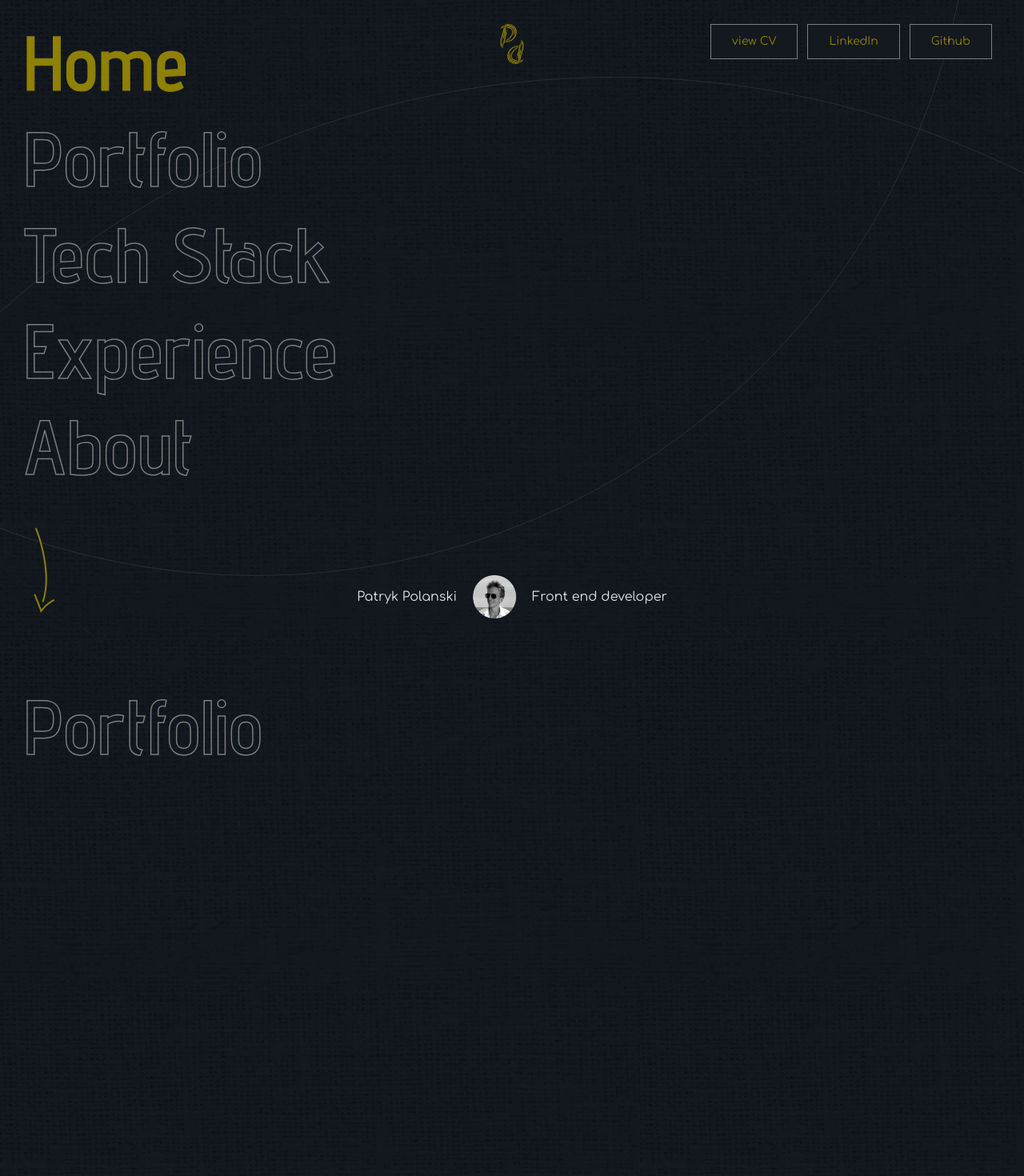
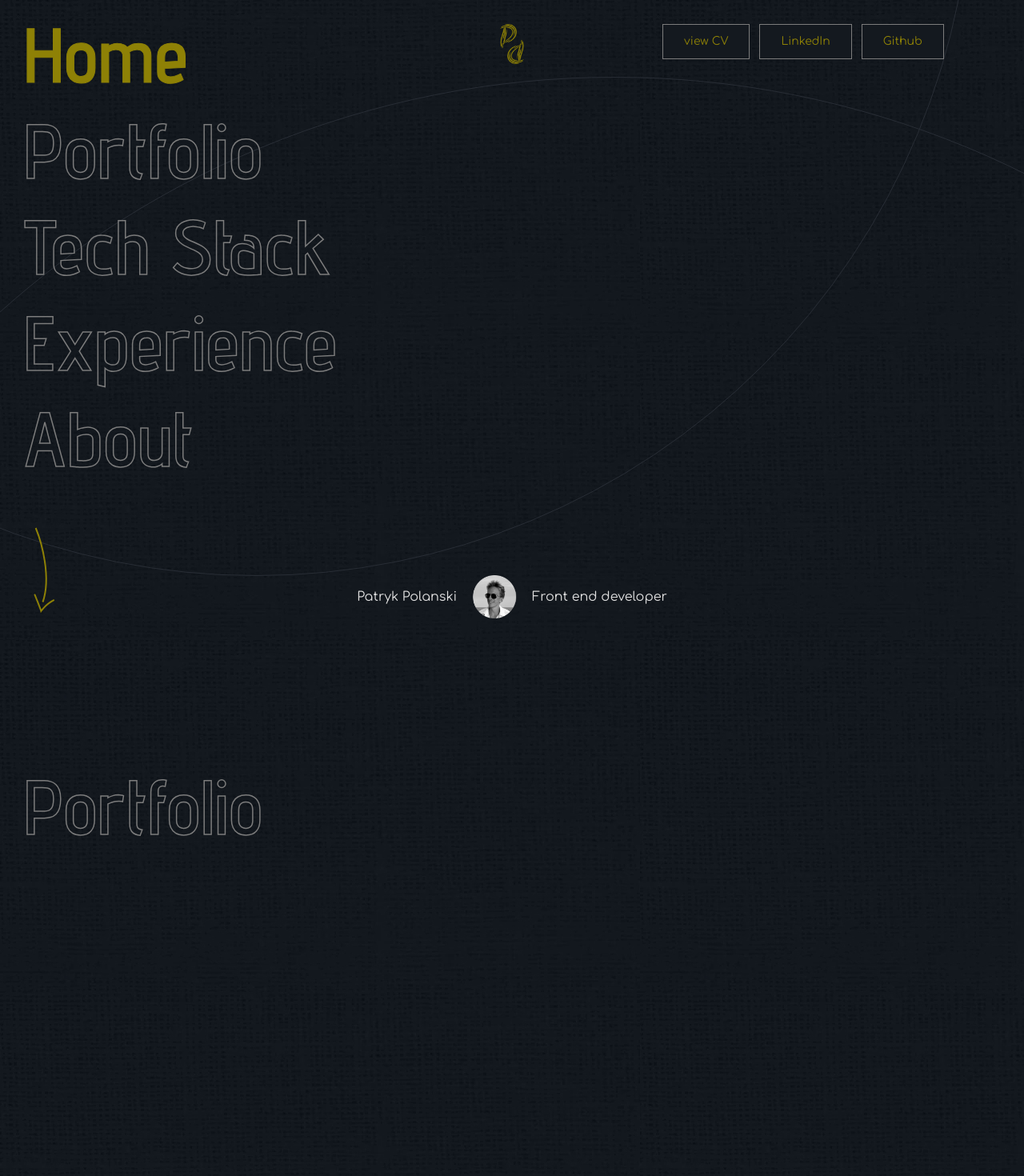
Before and after one commit to Patryk-Polanski/patryk-portfolio, a Next.js app: page / in a window 1280 px wide. Shown: the top 1470 px of the page at 80% size. Built offline with nearby package versions, Linux system fonts and the light colour scheme.

Commit message:
improve sections spacing, tweak socuaks component

```diff
--- a/app/components/ui/Social.module.css
+++ b/app/components/ui/Social.module.css
@@ -6,5 +6,5 @@
 .socialTopRight {
   position: absolute;
   top: 3rem;
-  right: 4rem;
+  right: 10rem;
 }
--- a/app/globals.css
+++ b/app/globals.css
@@ -84,7 +84,8 @@ a {
 
 .section {
   min-height: 100vh;
-  padding-top: 6rem;
+  padding-top: 2rem;
+  padding-bottom: 14rem;
   position: relative;
 }
 
@@ -95,7 +96,11 @@ a {
 
 #home .section {
   overflow: hidden;
-  padding-top: 3rem;
+  padding-bottom: 3rem;
+}
+
+#portfolio.section {
+  margin-top: 14rem;
 }
 
 .outlined-text {
```
